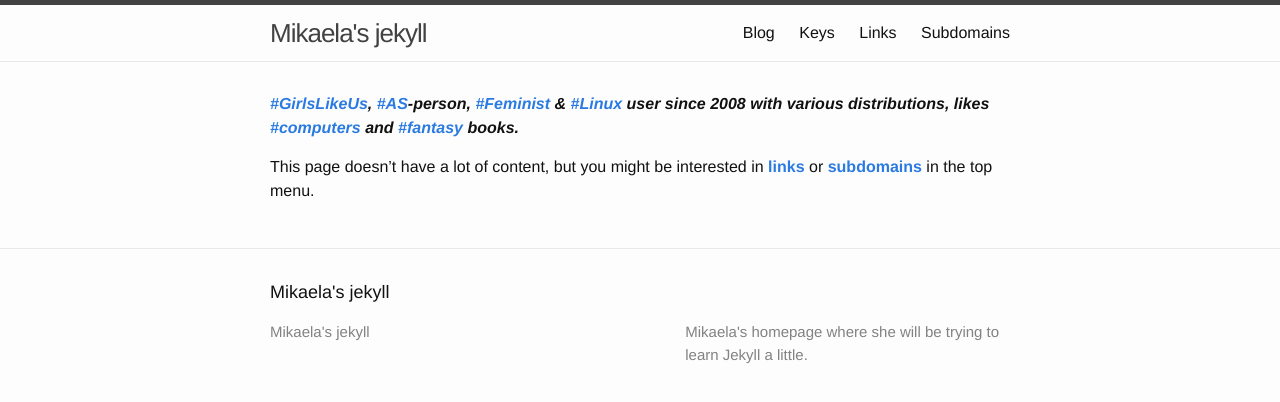
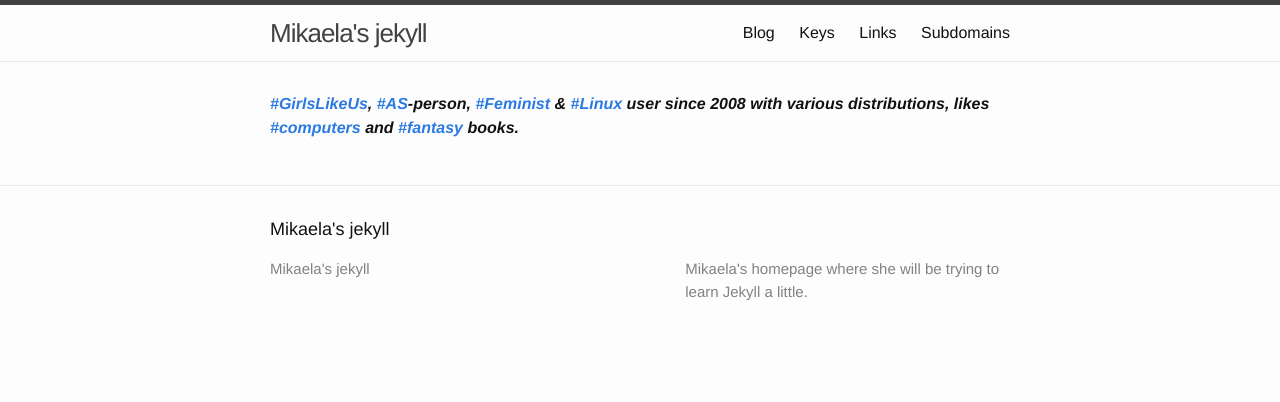
Before and after one commit to Mikaela/mikaela.github.io, a Jekyll site: the page built from index.md, in a window 1280 px wide. Shown: the top 402 px of the page. Built offline with Jekyll 4.4.1, drawn with Linux system fonts in a browser that asks for light colours.

Commit message:
index.md: remove normal text

```diff
--- a/index.md
+++ b/index.md
@@ -11,6 +11,3 @@ with various distributions, likes [#computers] and [#fantasy] books.***
 [#Linux]:https://duckduckgo.com/?q=Linux
 [#computers]:https://duckduckgo.com/?q=computers
 [#fantasy]:https://duckduckgo.com/?q=fantasy
-
-This page doesn't have a lot of content, but you might be interested in
-**[links](links/)** or **[subdomains](subdomains/)** in the top menu.
```
